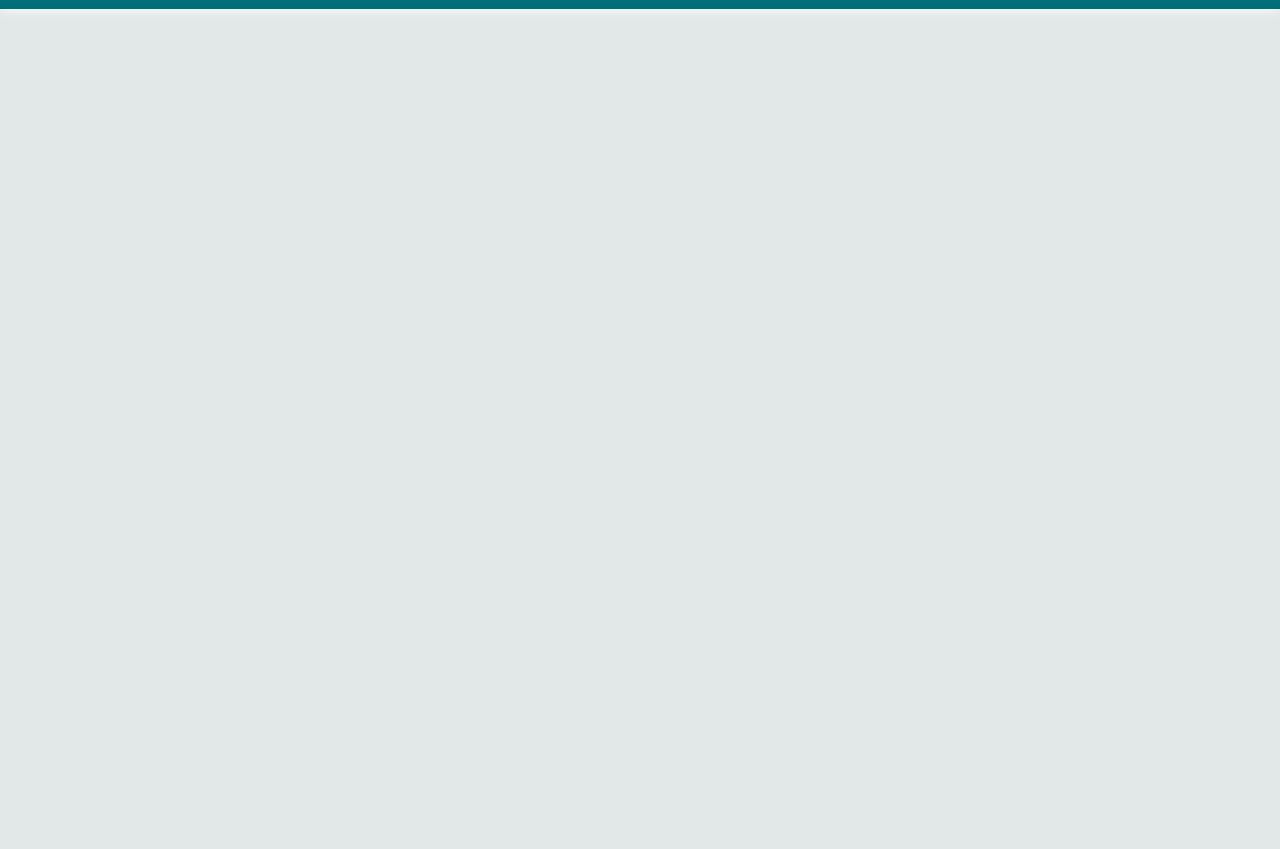
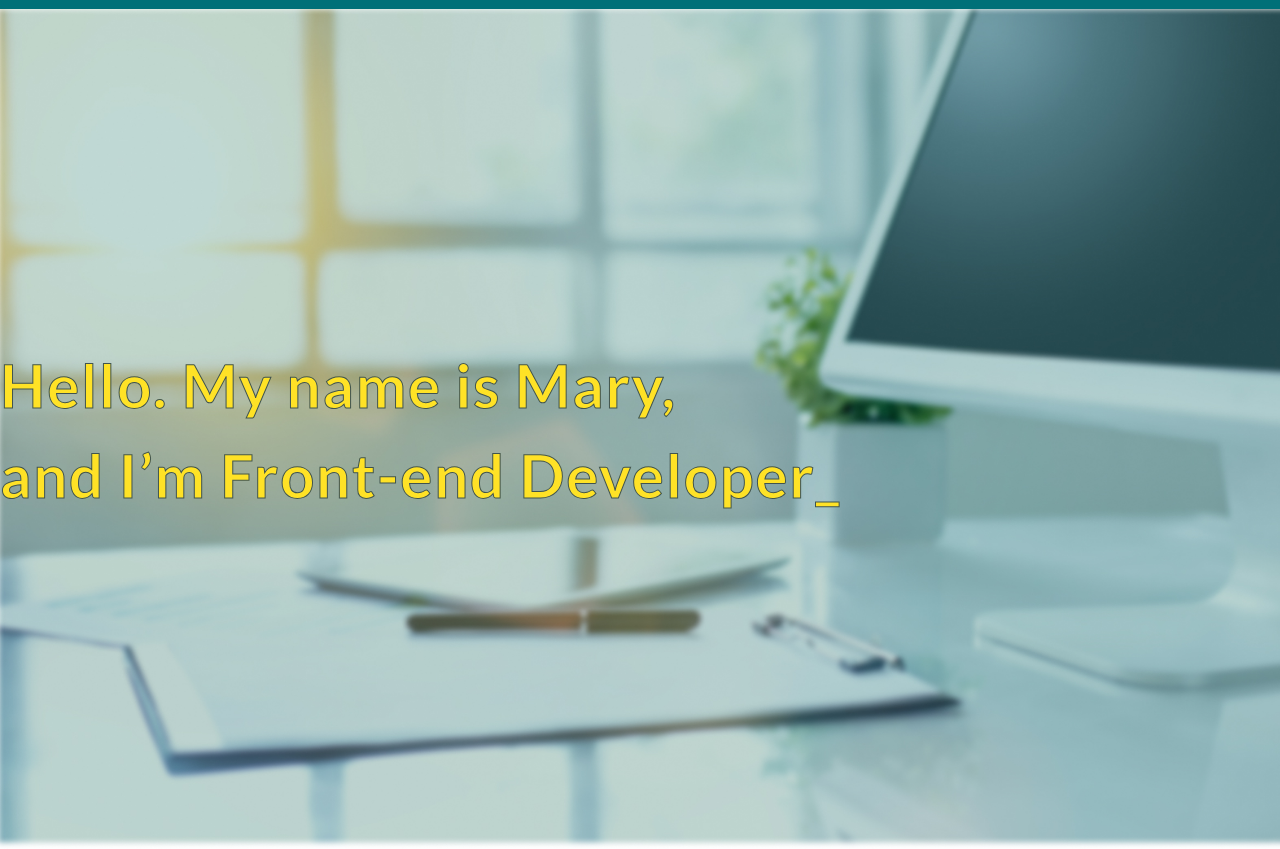
Before and after one commit to LobanovaMary/CV-Portfolio, a website built with webpack: page portfolio-cv/index.html in a window 1280 px wide. Shown: the part 85-934 px from the top of the page. Before the commit the page ends 800 px from the top, so only its background shows below. Built offline with nearby package versions, Linux system fonts and the light colour scheme.

Commit message:
feat: add greeting section

```diff
--- a/portfolio-cv/index.html
+++ b/portfolio-cv/index.html
@@ -8,6 +8,7 @@
 </head>
 
 <body>
+
   <header class="header">
     <div class="container header__wrapper">
       <nav class="nav__container">
@@ -25,6 +26,15 @@
       </div>
     </div>
   </header>
+  <main>
+    <section class="greeting">
+      <div class="container greeting__wrapper">
+        <h1 class="title__h1">Lobanova Mary. Portfolio</h1>
+        <h2 class="greeting__content">Hello. My name is Mary,<br />
+          and I’m Front-end Developer<span>_</span></h2>
+      </div>
+    </section>
+  </main>
 </body>
 
 </html>
--- a/portfolio-cv/src/style/_base.scss
+++ b/portfolio-cv/src/style/_base.scss
@@ -20,3 +20,10 @@ html {
 body {
   background-color: $color-bg-main;
 }
+
+.title__h1 {
+  visibility: hidden;
+  width: 1px;
+  height: 1px;
+  overflow: hidden;
+}
--- a/portfolio-cv/src/style/_layout.scss
+++ b/portfolio-cv/src/style/_layout.scss
@@ -12,3 +12,10 @@
     justify-content: space-between;
   }
 }
+.greeting {
+  width: 100%;
+  height: 840px;
+  background-image: url('./../../assets/greeting-bg.jpg');
+  background-repeat: no-repeat;
+  background-size: cover;
+}
--- a/portfolio-cv/src/style/_variables.scss
+++ b/portfolio-cv/src/style/_variables.scss
@@ -6,3 +6,6 @@ $color-bg-main: #e2e8e7;
 $color-bg-dark: #007078;
 
 $color-link-hover: #c4ab0a;
+$color-yellow: #ffe226;
+
+$color-text-stroke: #40544f;
--- /dev/null
+++ b/portfolio-cv/src/style/components/_greeting.scss
@@ -0,0 +1,17 @@
+.greeting {
+  &__wrapper {
+    display: flex;
+    justify-content: center;
+    flex-direction: column;
+    height: 100%;
+  }
+  &__content {
+    color: $color-yellow;
+    font-weight: 700;
+    font-size: 60px;
+    line-height: 90px;
+    letter-spacing: 0.03em;
+    -webkit-text-stroke-width: 1px;
+    -webkit-text-stroke-color: $color-text-stroke;
+  }
+}
--- a/portfolio-cv/src/style/main.scss
+++ b/portfolio-cv/src/style/main.scss
@@ -4,3 +4,4 @@
 
 @import './components/navigation.scss';
 @import './components/lang-controls.scss';
+@import './components/greeting.scss';
--- a/portfolio-cv/webpack.config.js
+++ b/portfolio-cv/webpack.config.js
@@ -15,6 +15,7 @@ const config = {
   entry: './src/index.js',
   output: {
     path: path.resolve(__dirname, 'dist'),
+    assetModuleFilename: 'assets/[hash][ext][query]',
   },
   devServer: {
     open: true,
@@ -57,19 +58,6 @@ const config = {
         test: /\.(eot|svg|ttf|woff|woff2|png|jpg|gif)$/i,
         type: 'asset',
       },
-      {
-        test: /\.(png|jpe?g|gif)$/i,
-
-        use: [
-          {
-            loader: 'file-loader',
-            options: {
-              publicPath: '../',
-              name: `assets/[name].[ext]`,
-            },
-          },
-        ],
-      },
 
       // Add your rules for custom modules here
       // Learn more about loaders from https://webpack.js.org/loaders/
```
Also changed, not shown: portfolio-cv/README.md, portfolio-cv/assets/greeting-bg.jpg (added), portfolio-cv/dist/assets/002b0c0f41d3d355f43c.jpg (added), portfolio-cv/dist/assets/35ce00a734ea01bffadf.jpg (added), portfolio-cv/dist/assets/d238f0818657f2a53797.jpg (added), portfolio-cv/dist/assets/greeting-bg.jpg (added), portfolio-cv/dist/index.html, portfolio-cv/dist/main.css.
